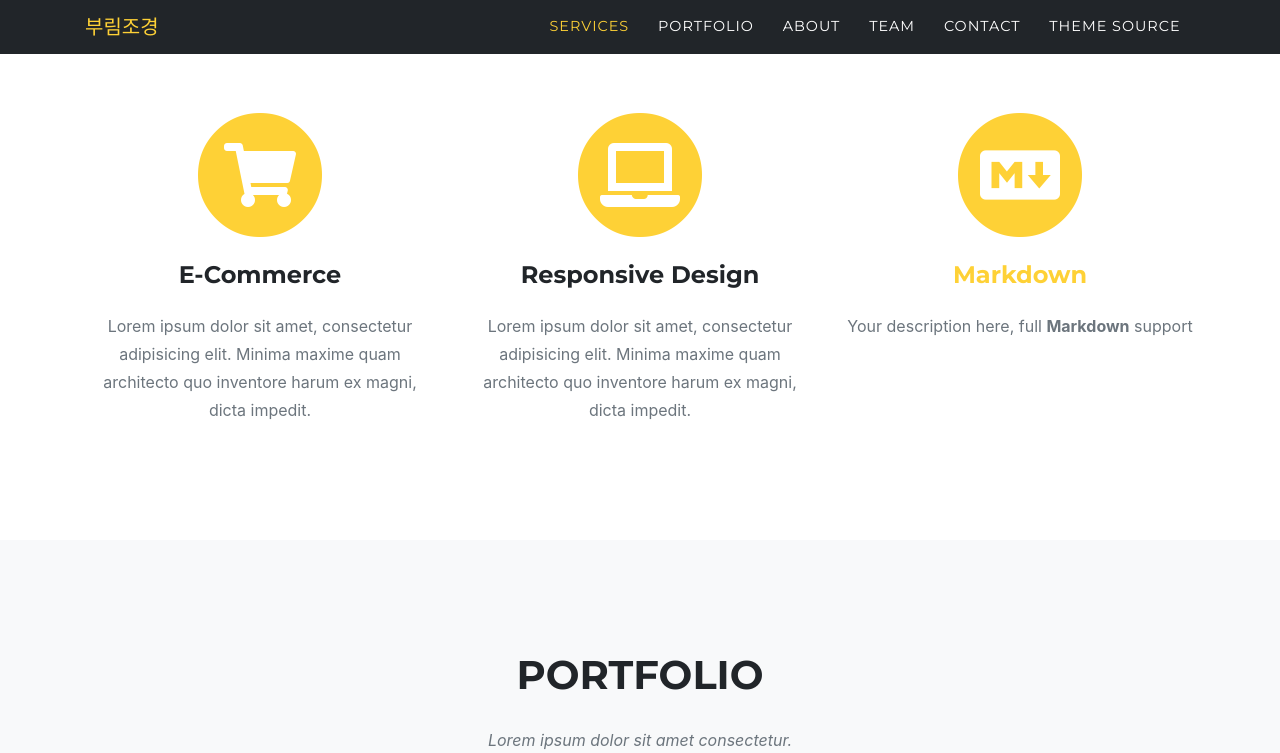
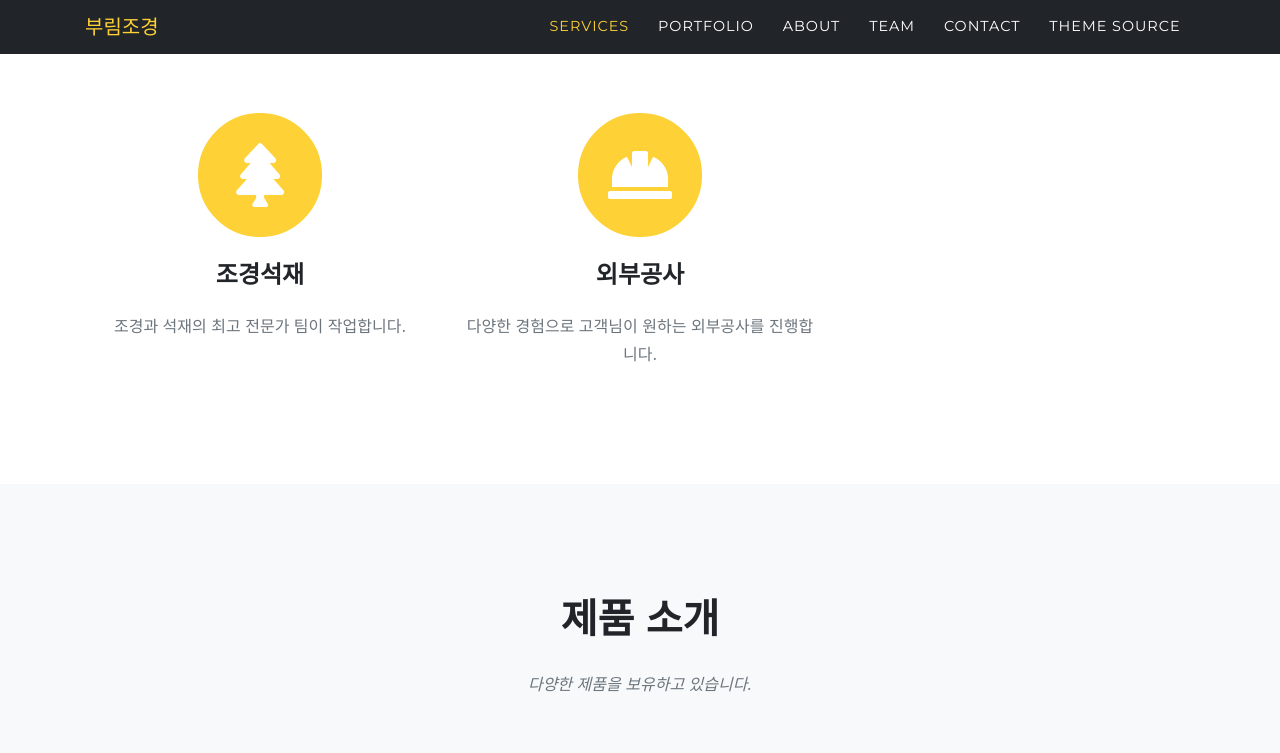
Before and after one commit to dawoonjung/dawoonjung.github.io, a Jekyll site: the page built from index.md, in a window 1280 px wide and 1400 px high, scrolled down 1123 px. Shown: the top 753 px of the window. Built offline with Jekyll 4.4.1, drawn with Linux system fonts in a browser that asks for light colours; some web fonts are replaced; some of the changed text lies outside the part shown; grey boxes are pictures that could not be loaded.

Commit message:
change description

```diff
--- a/_data/sitetext.yml
+++ b/_data/sitetext.yml
@@ -6,24 +6,22 @@ header:
 
 services:
     title: "Services"
-    text: "Lorem ipsum"
+    text: "사업 분야"
     section: services
     list:
-      - title: "E-Commerce"
-        desc: "Lorem ipsum dolor sit amet, consectetur adipisicing elit. Minima maxime quam architecto quo inventore harum ex magni, dicta impedit."
-        icon: fas fa-shopping-cart #find more at https://fontawesome.com/icons
-      - title: "Responsive Design"
-        desc: "Lorem ipsum dolor sit amet, consectetur adipisicing elit. Minima maxime quam architecto quo inventore harum ex magni, dicta impedit."
-        icon: fas fa-laptop
-      - title: "[Markdown](https://en.wikipedia.org/wiki/Markdown)"
-        desc: "Your description here, full **Markdown** support"
-        icon: fab fa-markdown
+      - title: "조경석재"
+        desc: "조경과 석재의 최고 전문가 팀이 작업합니다."
+        icon: fas fa-tree #find more at https://fontawesome.com/icons
+      - title: "외부공사"
+        desc: "다양한 경험으로 고객님이 원하는 외부공사를 진행합니다."
+        icon: fas fa-hard-hat
+
 
 portfolio:
-    title: "Portfolio"
-    text: "Lorem ipsum dolor sit amet consectetur."
+    title: "제품 소개"
+    text: "다양한 제품을 보유하고 있습니다."
     section: portfolio
-    closebutton: "Close Project"
+    closebutton: "Close Product"
 
 
 timeline:
@@ -43,9 +41,9 @@ timeline:
         image: assets/img/timeline/2.jpg
         alt:
         align: right
-      - title: "Jekyll Theme is created"
-        year: "2019"
-        desc: "Ravi Riley converted Agency, a Bootstrap-based theme, into a Jekyll theme. The Jekyll theme can be installed as a Ruby gem, or remotely. For more information, visit the documentation."
+      - title: "첫 홈페이지 제작"
+        year: "2015"
+        desc: "처음으로 온라인에 소개하는 자리를 만들었습니다."
         image: assets/img/timeline/3.jpg
         alt: image alt text
         #align: #default is left
@@ -82,12 +80,12 @@ clients:
 
 team:
     title: "OUR AMAZING TEAM"
-    text: "Lorem ipsum dolor sit amet consectetur."
-    subtext: Lorem ipsum dolor sit amet, consectetur adipisicing elit. Aut eaque, laboriosam veritatis, quos non quis ad perspiciatis, totam corporis ea, alias ut unde. **Markdown** supported.
+    text: "최고의 전문가 집단"
+    subtext: 이렇게 경력이 많은 전문가로 이루어진 팀은 구성하기 쉽지 않습니다.
     section: team
     people:
-      - name: "Kay Garland"
-        role: "Lead Designer"
+      - name: "정해욱"
+        role: "CEO, 조경석재 전문가"
         image: assets/img/team/500x500.jpg
         social:
           - url: https://twitter.com
@@ -96,8 +94,8 @@ team:
             icon: fab fa-facebook-f
           - url: https://linkedin.com
             icon: fab fa-linkedin-in
-      - name: "Larry Parker"
-        role: "Lead Marketer"
+      - name: "황부장"
+        role: "조경 전문가"
         image: assets/img/team/2.jpg
         social:
           - url: https://twitter.com
@@ -106,8 +104,8 @@ team:
             icon: fab fa-facebook-f
           - url: https://linkedin.com
             icon: fab fa-linkedin-in
-      - name: "Diana Perterson"
-        role: "Lead Developer"
+      - name: "이부장"
+        role: "석재 전문가"
         image: assets/img/team/500x500.jpg
         social:
           - url: https://twitter.com
```
Also changed, not shown: _portfolio/project1.md (+8 -10 lines).
